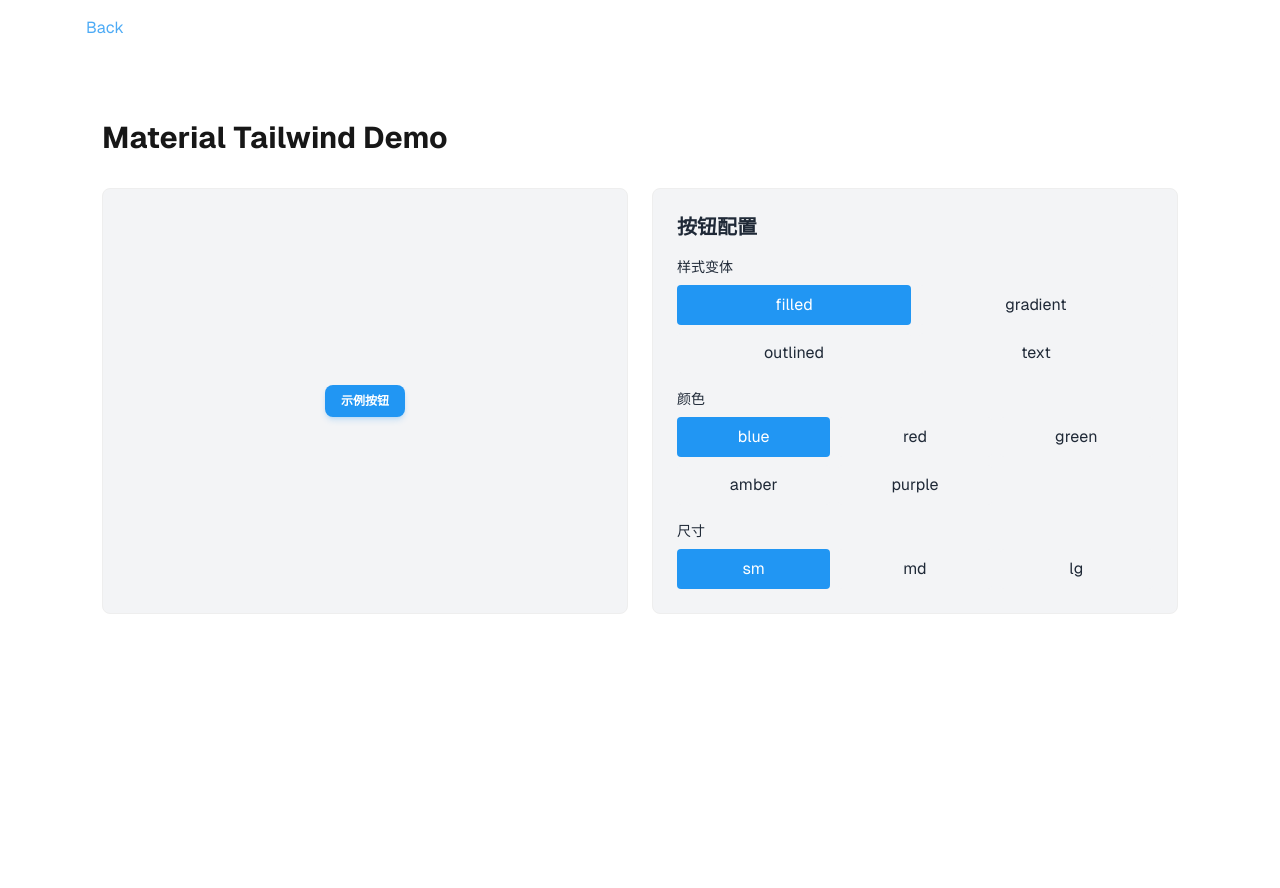
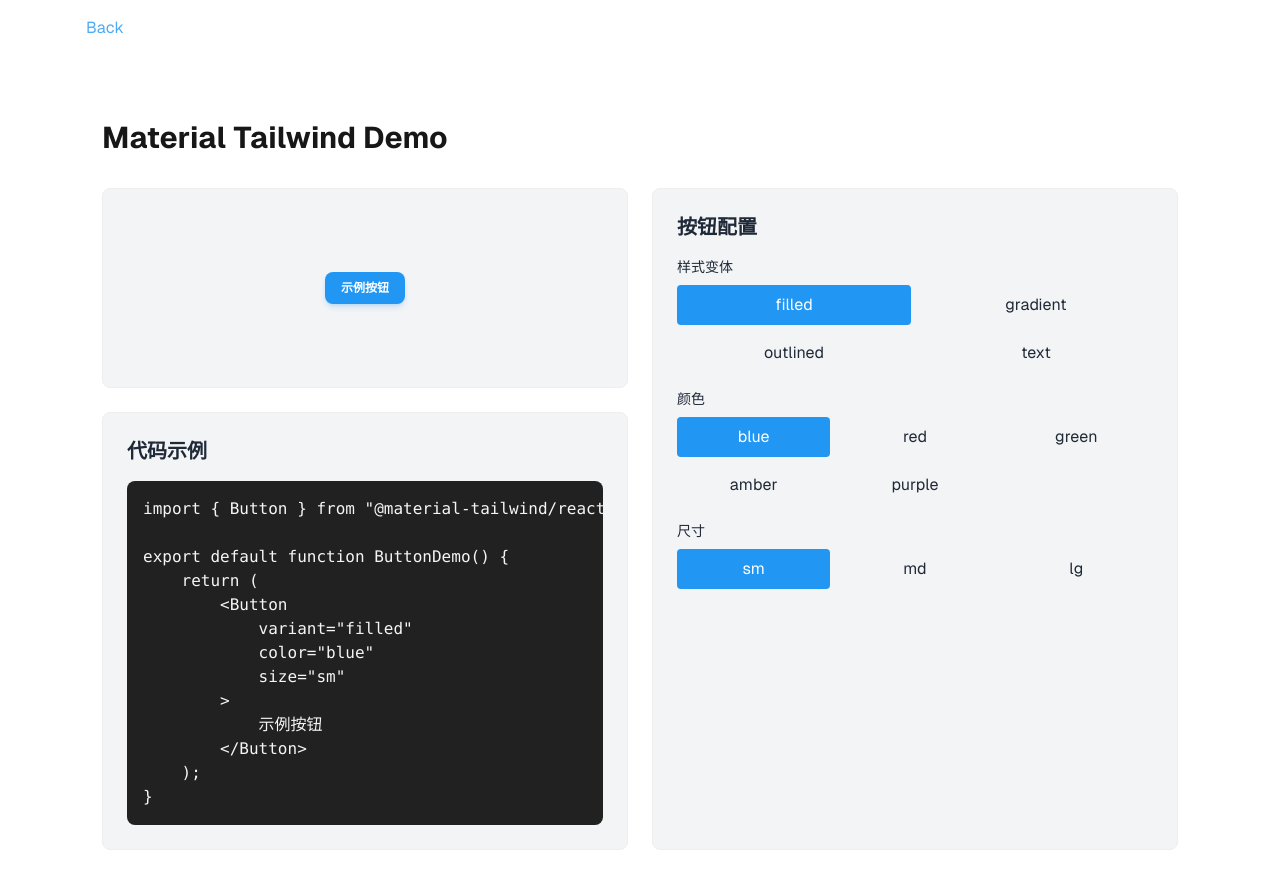
Before and after one commit to Bkyaro/repo-glance, a Next.js app: page /demos/material-tailwind in a window 1280 px wide. Shown: the top 888 px of the page. Before the commit the page ends 800 px from the top, so only its background shows below. Built offline with nearby package versions, Linux system fonts and the light colour scheme.

Commit message:
feat(repo): add code preview along with dynamic element

```diff
--- a/src/app/demos/material-tailwind/page.tsx
+++ b/src/app/demos/material-tailwind/page.tsx
@@ -11,20 +11,43 @@ export default function MaterialTailwindDemo() {
 	const [color, setColor] = useState<ButtonColor>("blue");
 	const [size, setSize] = useState<ButtonSize>("sm");
 
+	// 生成当前配置的代码示例
+	const generateCode = () => {
+		return `import { Button } from "@material-tailwind/react";
+
+export default function ButtonDemo() {
+	return (
+		<Button
+			variant="${variant}"
+			color="${color}"
+			size="${size}"
+		>
+			示例按钮
+		</Button>
+	);
+}`;
+	};
+
 	return (
 		<div className="container mx-auto px-4 py-8">
 			<h1 className="text-3xl font-bold mb-8">Material Tailwind Demo</h1>
 
-			<div className="grid grid-cols-1 md:grid-cols-2 gap-6">
-				{/* 预览区域 */}
-				<div className="p-6 border rounded-lg bg-card-background text-card-foreground flex items-center justify-center min-h-[200px]">
-					<Button
-						variant={variant}
-						color={color}
-						size={size}
-					>
-						示例按钮
-					</Button>
+			<div className="grid grid-cols-1 lg:grid-cols-2 gap-6">
+				<div className="space-y-6">
+					{/* 预览区域 */}
+					<div className="p-6 border rounded-lg bg-card-background text-card-foreground flex items-center justify-center min-h-[200px]">
+						<Button variant={variant} color={color} size={size}>
+							示例按钮
+						</Button>
+					</div>
+
+					{/* 代码预览 */}
+					<div className="p-6 border rounded-lg bg-card-background text-card-foreground">
+						<h2 className="text-xl font-semibold mb-4">代码示例</h2>
+						<pre className="bg-gray-900 text-gray-100 p-4 rounded-lg overflow-x-auto">
+							<code>{generateCode()}</code>
+						</pre>
+					</div>
 				</div>
 
 				{/* 控制面板 */}
```
